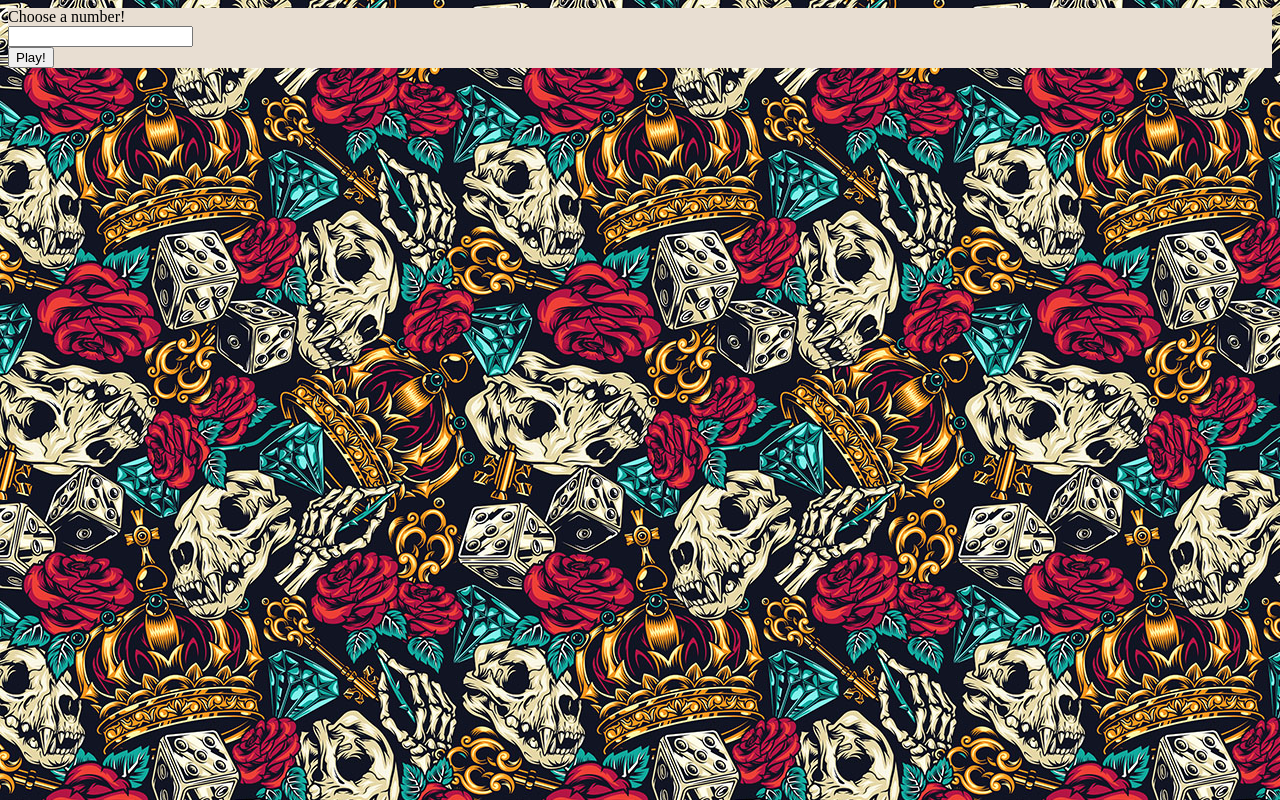
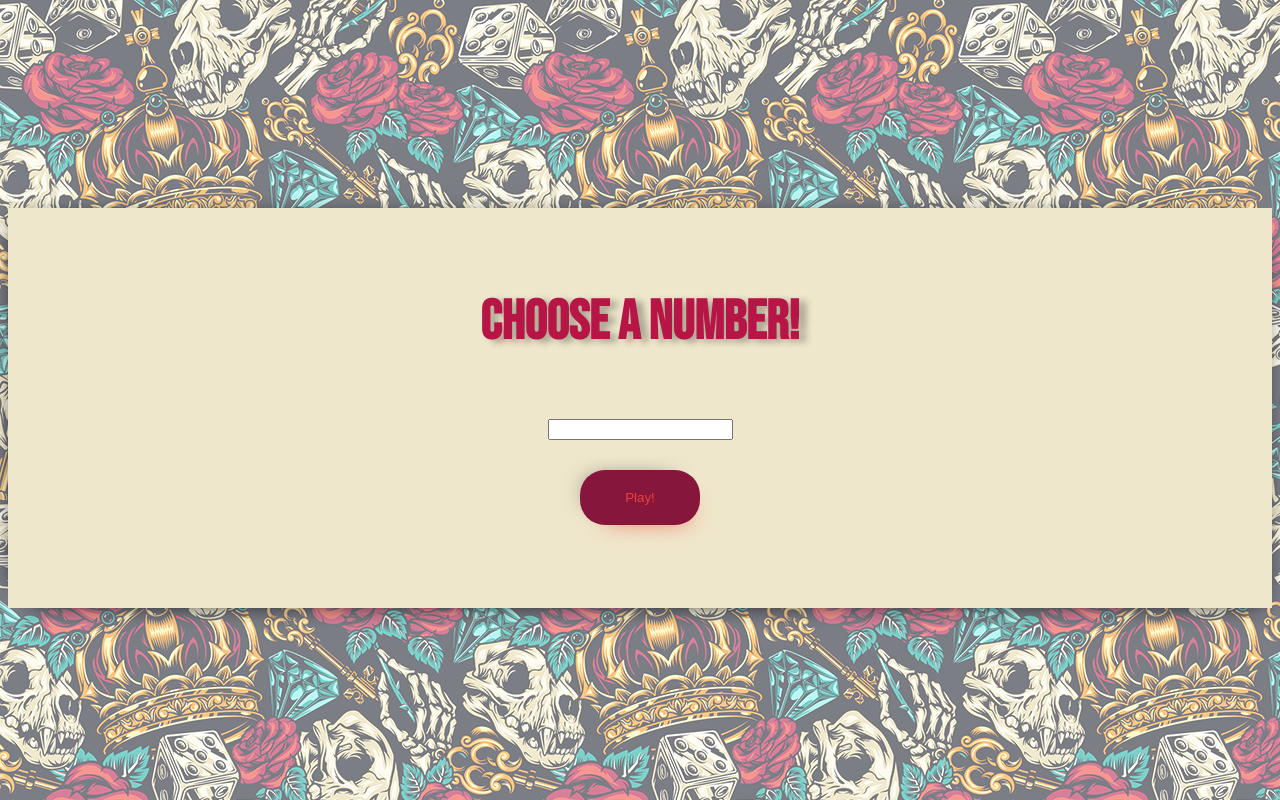
Before and after one commit to ilaria-orlando/guessing-game, a plain HTML site: page index.html in a window 1280 px wide. Drawn offline with Linux system fonts and the light colour scheme.

Commit message:
add styling

```diff
--- a/index.html
+++ b/index.html
@@ -7,7 +7,7 @@
     </head>
     <body>
         <form>
-            <label for="num">Choose a number!</label><br>
+            <label for="num"><h2 class="title">Choose a number!</h2></label><br>
             <input type="number" id="num" name="number"><br>
             <button type="button" id="run">Play!</button>
         </form>
--- a/style.css
+++ b/style.css
@@ -1,7 +1,46 @@
+@import url('https://fonts.googleapis.com/css2?family=Bebas+Neue&display=swap');
+
 body{
-    background-image: url("img/background.jpg");
+    background-image: url("img/backgroundlighter.png");
+    padding-top: 200px;
 }
 
+.title{
+    font-family: 'Bebas Neue', cursive;
+    font-size: 55px;
+    color: #b61546;
+    text-shadow: 7px 3px 7px rgba(0,0,0,0.30);
+}
+
+
 form{
-    background-color: #e8ded2;
+    background-color: rgba(239, 231, 204);
+    width: 100%;
+    height: 400px;
+    margin: 0 auto;
+    text-align: center;
+    padding-top: 35px;
+    box-sizing: border-box;
+    -webkit-box-shadow: 7px 13px 24px -19px, -10px -6px 24px -19px rgba(0,0,0,1);
+    -moz-box-shadow: 7px 13px 24px -19px, -10px -6px 24px -19px rgba(0,0,0,1);
+    box-shadow: 7px 13px 24px -19px, -10px -6px 24px -19px rgba(0,0,0,1);
 }
+
+#run{
+
+    /*background-color: #face6d;*/
+    background-color: #87163c;
+    color: #ee4037;
+    margin: 30px;
+    width: 120px;
+    height: 55px;
+    border: none;
+    border-radius: 25px;
+    -webkit-box-shadow: 7px 13px 24px -19px, -10px -6px 24px -19px rgba(0,0,0,1);
+    -moz-box-shadow: 7px 13px 24px -19px, -10px -6px 24px -19px rgba(0,0,0,1);
+    box-shadow: 7px 13px 24px -19px, -10px -6px 24px -19px rgba(0,0,0,1);
+}
+
+#run:hover{
+    background-color: #ffae1b;
+}
```
Also changed, not shown: img/backgroundlighter.png (added).
